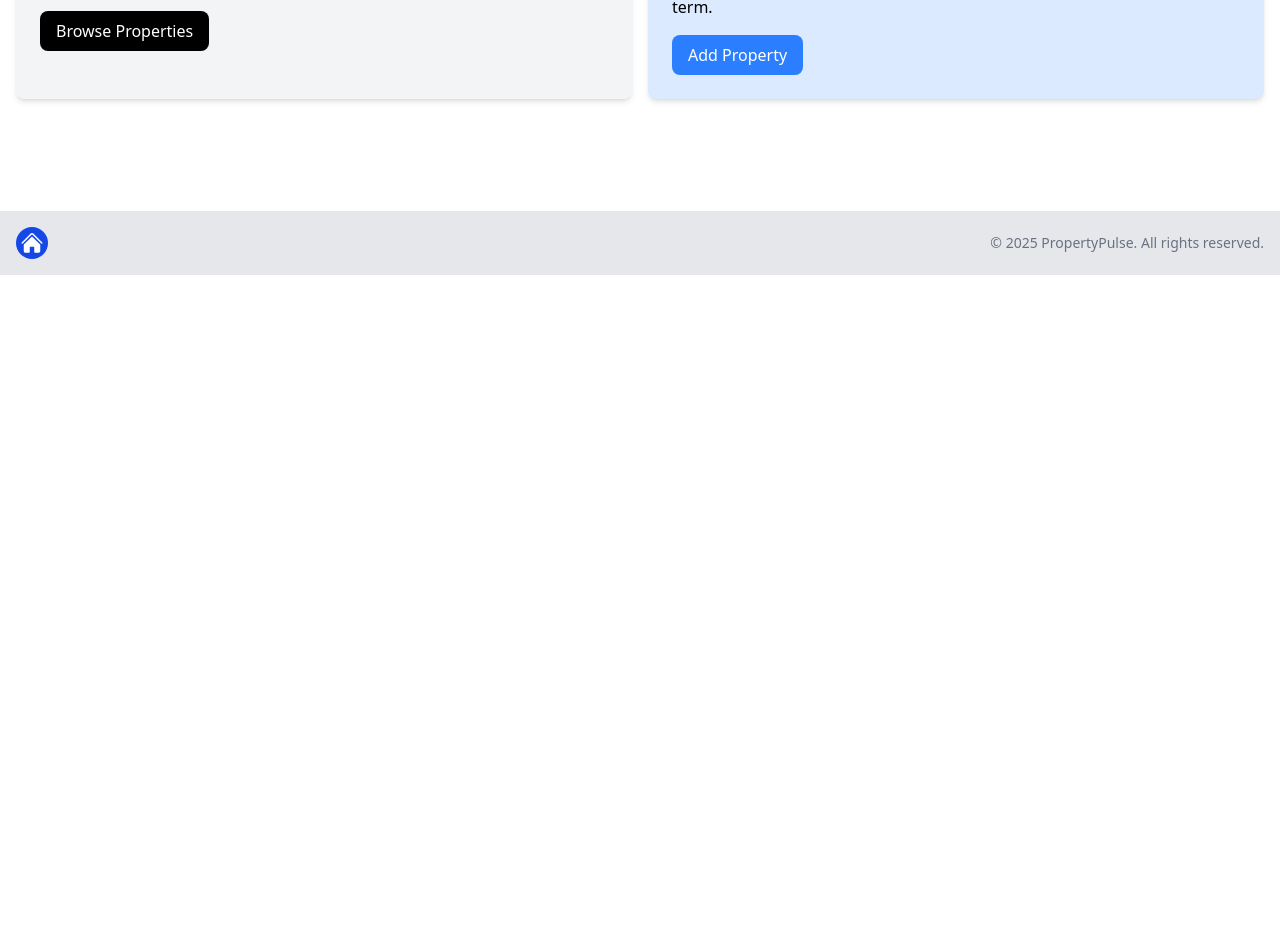
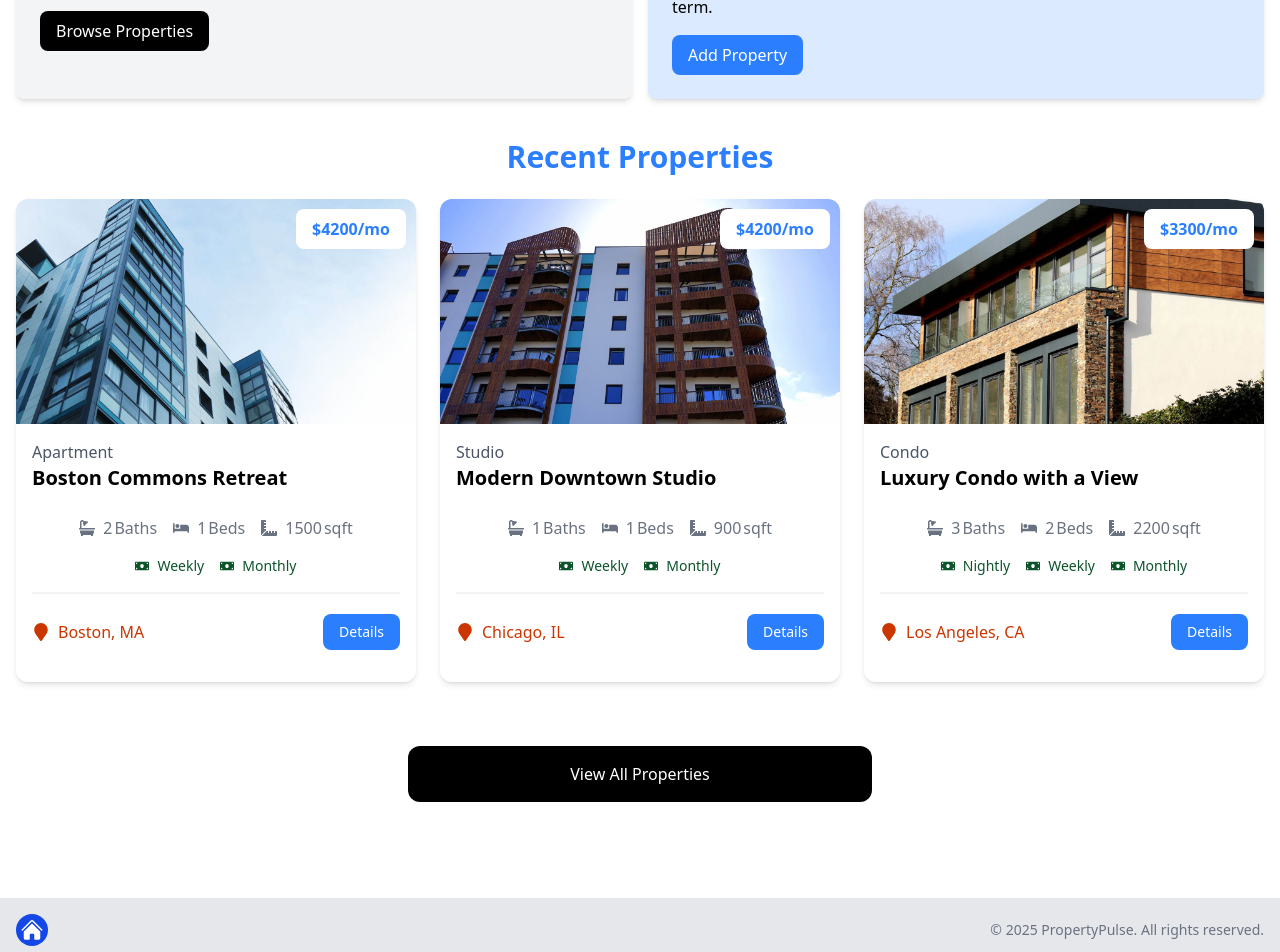
Before and after one commit to crcascr/property-pulse, a Next.js app: page / in a window 1280 px wide. Shown: the part 546-1498 px from the top of the page. Before the commit the page ends 821 px from the top, so only its background shows below. Built offline with nearby package versions, Linux system fonts and the light colour scheme.

Commit message:
feat(home): add recent properties to home page

```diff
--- a/app/page.tsx
+++ b/app/page.tsx
@@ -1,11 +1,13 @@
 import { Hero } from "@/components";
 import { InfoBoxes } from "@/components/hero/info-boxes";
+import { HomeProperties } from "@/components/home/home-properties";
 
 export default function HomePage() {
   return (
     <>
       <Hero />
       <InfoBoxes />
+      <HomeProperties />
     </>
   );
 }
--- /dev/null
+++ b/components/home/home-properties.tsx
@@ -0,0 +1,37 @@
+import properties from "@/properties.json";
+import { PropertyCard } from "@/components/properties/property-card";
+import Link from "next/link";
+
+export const HomeProperties = () => {
+  const recentProperties = properties
+    .sort(() => Math.random() - Math.random())
+    .slice(0, 3);
+  return (
+    <>
+      <section className="px-4 py-6">
+        <div className="container-xl lg:container m-auto">
+          <h2 className="text-3xl font-bold text-blue-500 mb-6 text-center">
+            Recent Properties
+          </h2>
+          <div className="grid grid-cols-1 md:grid-cols-3 gap-6">
+            {recentProperties.length === 0 ? (
+              <p>No Properties Found</p>
+            ) : (
+              recentProperties.map((property) => (
+                <PropertyCard key={property._id} property={property} />
+              ))
+            )}
+          </div>
+        </div>
+      </section>
+      <section className="m-auto max-w-lg my-10 px-6">
+        <Link
+          className="block bg-black text-white text-center py-4 px-6 rounded-xl hover:bg-gray-700"
+          href="/properties"
+        >
+          View All Properties
+        </Link>
+      </section>
+    </>
+  );
+};
--- a/components/properties/property-card.tsx
+++ b/components/properties/property-card.tsx
@@ -97,7 +97,7 @@
 
 const Rate = ({ label }: RateProps) => {
   return (
-    <p>
+    <p className="flex items-center">
       <FaMoneyBill className="inline mr-2" />
       {label}
     </p>
```
